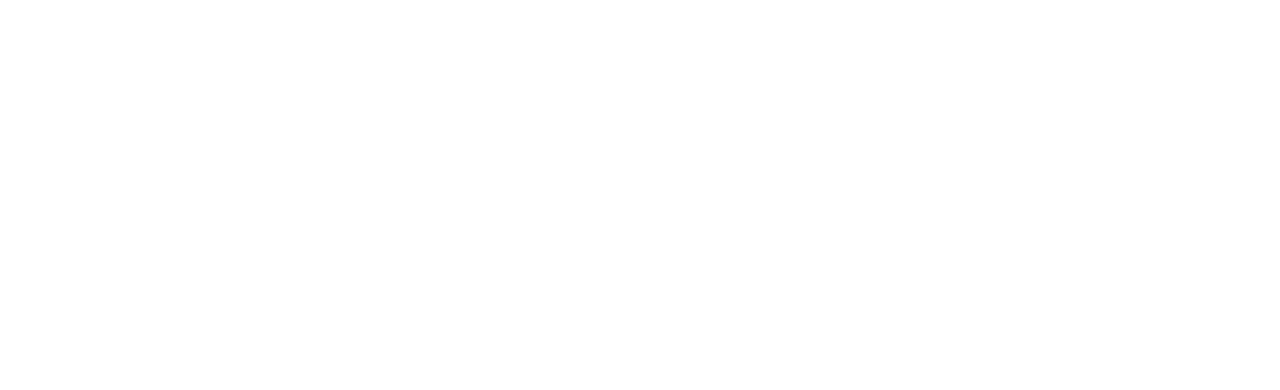
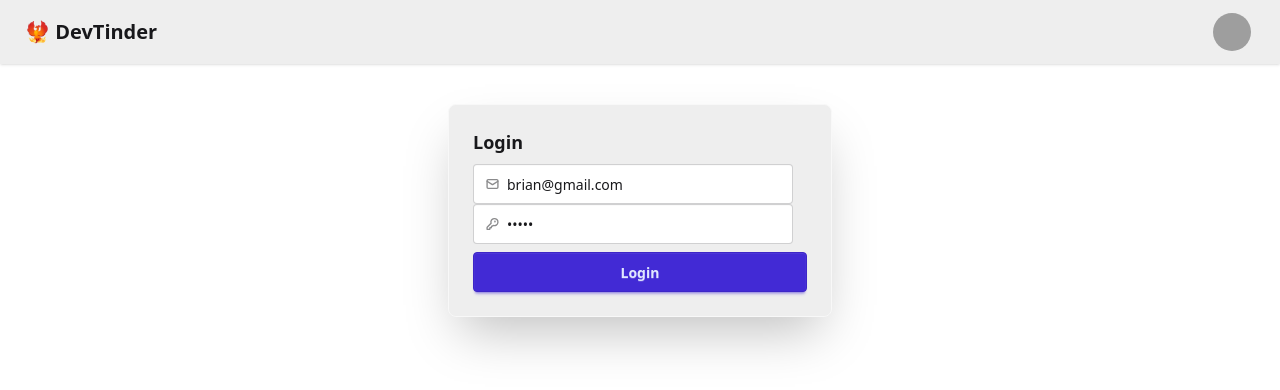
Before and after one commit to OnlySarthak/DevTinder-Web, a React (Vite) app: page /login in a window 1280 px wide. Before the commit this address had no page. Shown: the top 390 px of the page. Built offline with nearby package versions, Linux system fonts and the light colour scheme; grey boxes are pictures that could not be loaded.

Commit message:
login page working and connection with server completed(with the help of cors and axios and their configurations)

```diff
--- a/package.json
+++ b/package.json
@@ -10,9 +10,12 @@
     "preview": "vite preview"
   },
   "dependencies": {
+    "@reduxjs/toolkit": "^2.8.2",
     "@tailwindcss/vite": "^4.1.11",
+    "axios": "^1.10.0",
     "react": "^19.1.0",
     "react-dom": "^19.1.0",
+    "react-redux": "^9.2.0",
     "react-router-dom": "^7.6.3",
     "tailwindcss": "^4.1.11"
   },
--- a/src/App.jsx
+++ b/src/App.jsx
@@ -1,5 +1,6 @@
 import { BrowserRouter,Route, Routes } from 'react-router-dom';
 import Body from './body';
+import Login from "./Login";
 
 function App() {
 
@@ -7,7 +8,9 @@
       <div>
         <BrowserRouter basename='/'>
           <Routes>
-            <Route path='/' element={<Body/>}/>
+            <Route path='/' element={<Body/>}>
+              <Route path='/login' element={<Login/>}/>
+            </Route>
           </Routes>
         </BrowserRouter>
       </div>
--- /dev/null
+++ b/src/Login.jsx
@@ -0,0 +1,93 @@
+import axios from 'axios';
+import { useState } from 'react'
+
+const Login = () => {
+    const [emailId, setEmailId] = useState('brian@gmail.com');
+    const [password, setPassword] = useState('brian');
+
+    const handleLogin = async ()=> {
+        console.log('hi');
+
+        try {
+            const res = await axios.post('http://localhost:3000/login',
+                {
+                    emailId,
+                    password
+                },{
+                    withCredentials : true
+                }
+            );
+
+        console.log(res.data);
+
+        } catch (error) {
+            console.error();
+        }
+    }
+
+  return (
+    <div className='flex justify-center my-10'>
+        <div className="card card-border bg-base-300 w-96 shadow-2xl">
+            <div className="card-body">
+                <h2 className="card-title">Login</h2>
+                <div>
+                    <label className="input validator">
+                        <svg className="h-[1em] opacity-50" xmlns="http://www.w3.org/2000/svg" viewBox="0 0 24 24">
+                            <g
+                            strokeLinejoin="round"
+                            strokeLinecap="round"
+                            strokeWidth="2.5"
+                            fill="none"
+                            stroke="currentColor"
+                            >
+                            <rect width="20" height="16" x="2" y="4" rx="2"></rect>
+                            <path d="m22 7-8.97 5.7a1.94 1.94 0 0 1-2.06 0L2 7"></path>
+                            </g>
+                        </svg>
+                        <input type="email"
+                        placeholder="Email Id"
+                        value={emailId}
+                        onChange={(e)=>setEmailId(e.target.value)}
+                        required />
+
+                    </label>
+                        <div className="validator-hint hidden">Enter valid email address</div>
+                    <label className="input validator">
+                    <svg className="h-[1em] opacity-50" xmlns="http://www.w3.org/2000/svg" viewBox="0 0 24 24">
+                        <g
+                        strokeLinejoin="round"
+                        strokeLinecap="round"
+                        strokeWidth="2.5"
+                        fill="none"
+                        stroke="currentColor"
+                        >
+                        <path
+                            d="M2.586 17.414A2 2 0 0 0 2 18.828V21a1 1 0 0 0 1 1h3a1 1 0 0 0 1-1v-1a1 1 0 0 1 1-1h1a1 1 0 0 0 1-1v-1a1 1 0 0 1 1-1h.172a2 2 0 0 0 1.414-.586l.814-.814a6.5 6.5 0 1 0-4-4z"
+                        ></path>
+                        <circle cx="16.5" cy="7.5" r=".5" fill="currentColor"></circle>
+                        </g>
+                    </svg>
+                    <input
+                        type="password"
+                        required
+                        placeholder="Password"
+                        value={password}
+                        onChange={(e)=>setPassword(e.target.value)}
+                        // pattern="(?=.*\d)(?=.*[a-z])(?=.*[A-Z]).{8,}"
+                        // title="Must be more than 8 characters, including number, lowercase letter, uppercase letter"
+                    />
+                    </label>
+                        <p className="validator-hint hidden">
+                        ..
+                        </p>
+                </div>
+                <button className="btn btn-primary"
+                onClick={handleLogin}>
+                    Login</button>
+                </div>
+            </div>
+        </div>
+  )
+}
+
+export default Login
--- a/src/body.jsx
+++ b/src/body.jsx
@@ -1,10 +1,12 @@
 // import { Outlet } from 'react-router-dom';
+import { Outlet } from 'react-router-dom';
 import NavBar from './navbar';
 
 const body = () => {
   return (
     <div>
         <NavBar/>
+        <Outlet/>
     </div>
   )
 }
```
Also changed, not shown: 1 other file (tests, documents, lock files or other folders).
